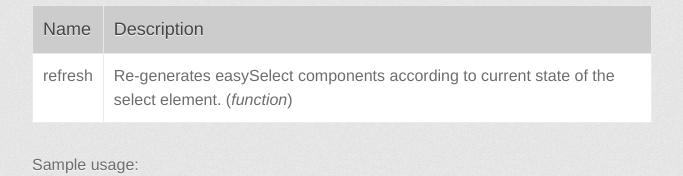
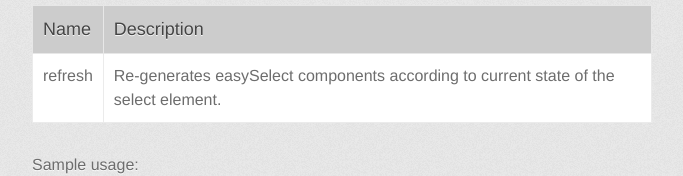
Before and after one commit to tameraydin/jquery-easyselect, a plain HTML site: page index.html in a window 1280 px wide. Shown: the part 1653-1829 px from the top of the page, without its empty margins (298-981 px from the left). Drawn offline with nearby package versions, Linux system fonts and the light colour scheme; a web font is replaced by a local one.

Commit message:
content fix

```diff
--- a/index.html
+++ b/index.html
@@ -145,7 +145,7 @@
 </tr>
 <tr>
 <td>refresh</td>
-<td>Re-generates easySelect components according to current state of the select element. (<em>function</em>)</td>
+<td>Re-generates easySelect components according to current state of the select element.</td>
 </tr>
 </table>
 <p>Sample usage: <pre><code>$('#select').data('easySelect').refresh();</code></pre></p>
```
